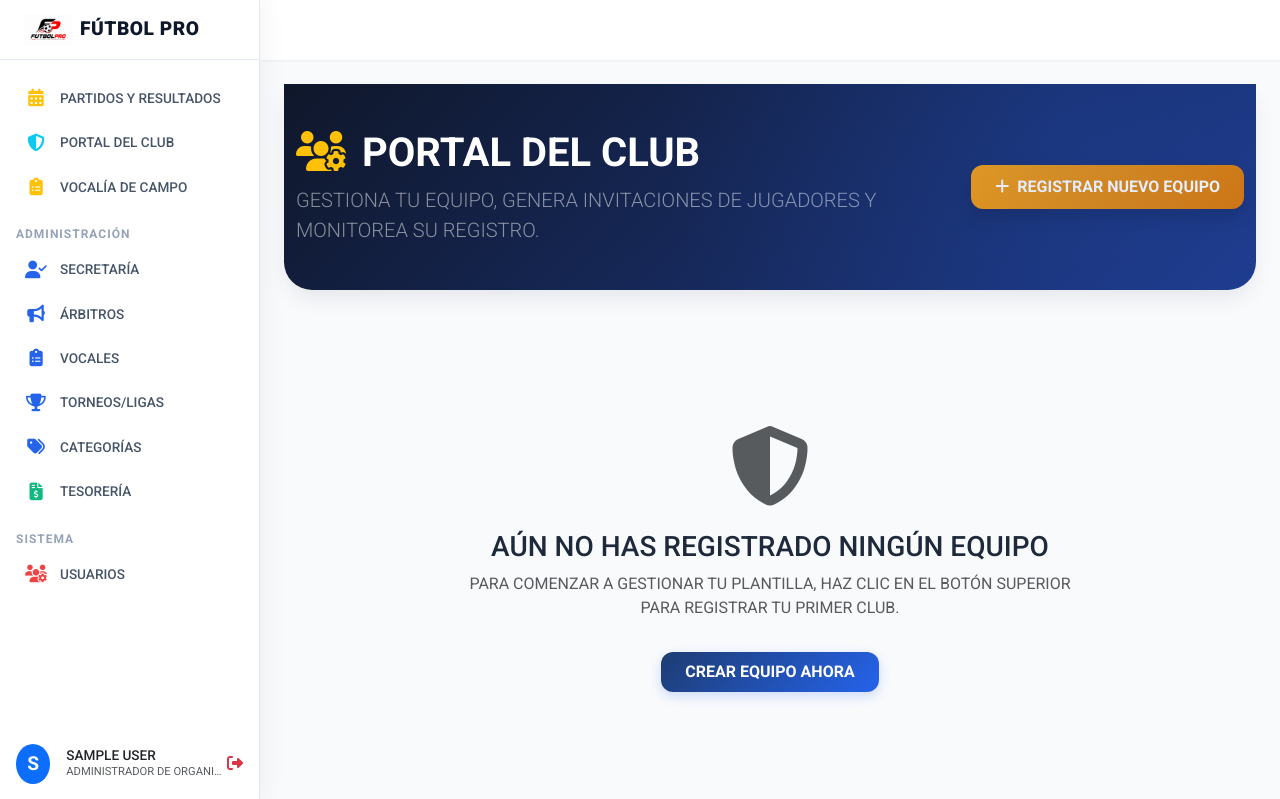
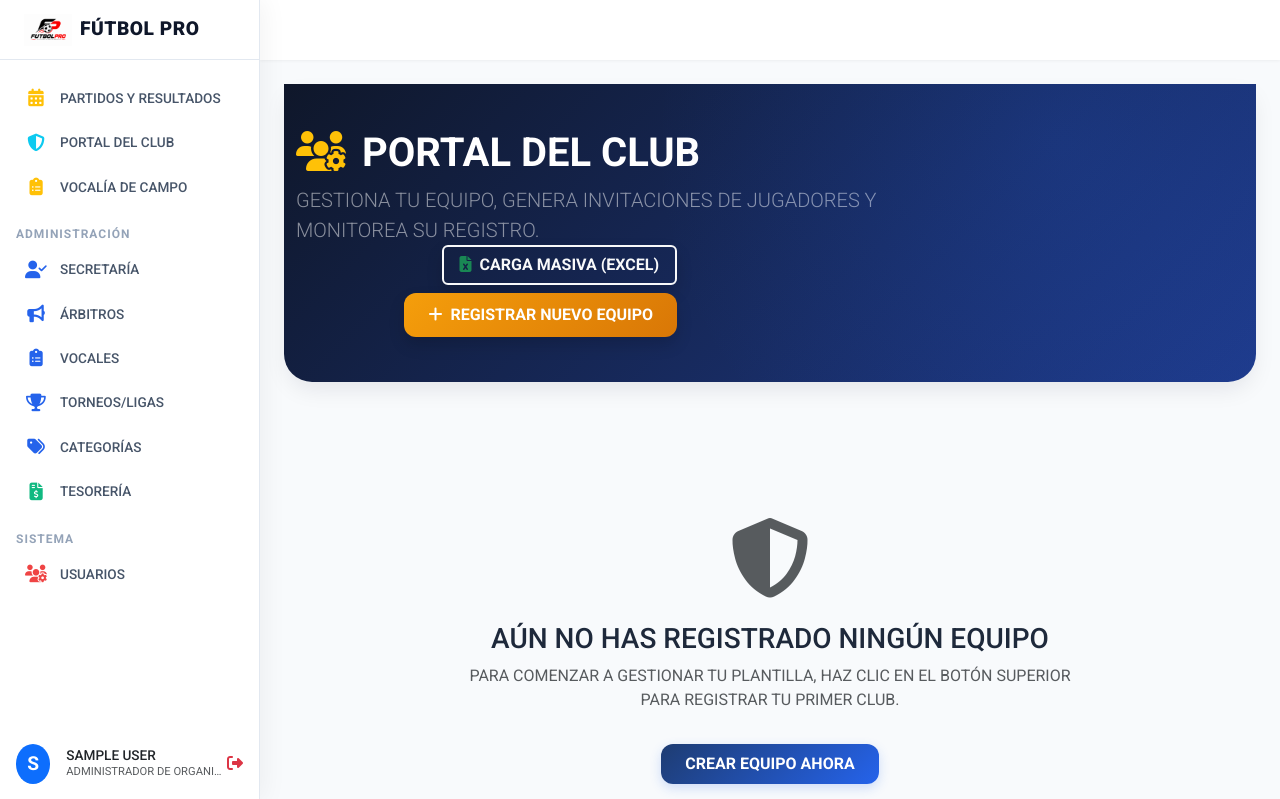
Before and after one commit to marcioperez24/SistemaTorneos, a Django app: page / in a window 1280 px wide. Shown: the top 799 px of the page. Run offline with Django 5.2, Linux system fonts and the light colour scheme; the visitor is signed in with stand-in values (Sample User, id 1); data that the repository does not hold is empty; parts of the project's set-up code (start-up, migrations or seed data) failed here and were passed over; some libraries are stand-ins or nearby versions.

Commit message:
Add bulk team import via Excel with dynamic category drop-down validation and smart feedback

```diff
--- a/teams/templates/teams/club_portal.html
+++ b/teams/templates/teams/club_portal.html
@@ -186,7 +186,10 @@
                 <p class="lead mb-0 text-white-50">Gestiona tu equipo, genera invitaciones de jugadores y monitorea su registro.</p>
             </div>
             {% if request.user.role != 'jugador' %}
-            <div class="col-md-4 text-md-end mt-3 mt-md-0">
+            <div class="col-md-5 text-md-end mt-3 mt-md-0 d-flex justify-content-md-end gap-2 flex-wrap">
+                <button type="button" class="btn btn-outline-light py-2.5 px-3 shadow fw-bold border-2" data-bs-toggle="modal" data-bs-target="#modalCargaMasivaEquipos">
+                    <i class="fa-solid fa-file-excel text-success me-2 fs-6"></i>Carga Masiva (Excel)
+                </button>
                 <a href="{% url 'crear_equipo' %}" class="btn btn-custom-accent py-2.5 px-4 shadow">
                     <i class="fa-solid fa-plus me-2"></i>Registrar Nuevo Equipo
                 </a>
@@ -1107,4 +1110,74 @@
         });
     }
 </script>
+
+<!-- Modal: Carga Masiva de Equipos vía Excel -->
+<div class="modal fade" id="modalCargaMasivaEquipos" tabindex="-1" aria-labelledby="modalCargaMasivaEquiposLabel" aria-hidden="true">
+    <div class="modal-dialog modal-dialog-centered modal-lg">
+        <div class="modal-content border-0 shadow-lg rounded-4">
+            <div class="modal-header bg-gradient bg-primary text-white border-0 rounded-top-4 p-4">
+                <div class="d-flex align-items-center">
+                    <div class="bg-white text-primary rounded-circle p-3 me-3 d-flex align-items-center justify-content-center shadow-sm" style="width: 52px; height: 52px;">
+                        <i class="fa-solid fa-file-excel fa-xl text-success"></i>
+                    </div>
+                    <div>
+                        <h4 class="fw-bold mb-0 text-white" id="modalCargaMasivaEquiposLabel">Carga Masiva de Equipos</h4>
+                        <p class="text-white-50 mb-0 small">Importación inteligente mediante hoja de cálculo Excel (.xlsx)</p>
+                    </div>
+                </div>
+                <button type="button" class="btn-close btn-close-white" data-bs-dismiss="modal" aria-label="Close"></button>
+            </div>
+            <div class="modal-body p-4">
+                <div class="row g-4">
+                    <!-- Paso 1 -->
+                    <div class="col-md-6">
+                        <div class="card h-100 border-0 bg-light rounded-4 p-3.5 shadow-sm text-center">
+                            <div class="bg-primary-subtle text-primary rounded-circle mx-auto mb-3 d-flex align-items-center justify-content-center" style="width: 50px; height: 50px;">
+                                <i class="fa-solid fa-file-arrow-down fa-lg"></i>
+                            </div>
+                            <h5 class="fw-bold mb-2 text-dark">Paso 1: Descargar Plantilla</h5>
+                            <p class="text-muted fs-8 mb-3">Descarga el formato Excel preparado con las **categorías habilitadas** de tu organización y listas desplegables.</p>
+                            <a href="{% url 'descargar_plantilla_equipos' %}" class="btn btn-outline-primary rounded-pill fw-bold w-100 py-2.5 mt-auto">
+                                <i class="fa-solid fa-download me-2"></i>Descargar Plantilla Excel (.xlsx)
+                            </a>
+                        </div>
+                    </div>
+
+                    <!-- Paso 2 -->
+                    <div class="col-md-6">
+                        <div class="card h-100 border-0 bg-light rounded-4 p-3.5 shadow-sm text-center">
+                            <div class="bg-success-subtle text-success rounded-circle mx-auto mb-3 d-flex align-items-center justify-content-center" style="width: 50px; height: 50px;">
+                                <i class="fa-solid fa-cloud-arrow-up fa-lg"></i>
+                            </div>
+                            <h5 class="fw-bold mb-2 text-dark">Paso 2: Subir Excel Completado</h5>
+                            <p class="text-muted fs-8 mb-3">Una vez rellenados los datos de los clubes, sube el archivo para realizar la validación e importación.</p>
+
+                            <form method="POST" action="{% url 'cargar_equipos_excel' %}" enctype="multipart/form-data" class="mt-auto">
+                                {% csrf_token %}
+                                <div class="mb-3">
+                                    <input type="file" name="archivo_excel" accept=".xlsx, .xls" class="form-control form-control-sm rounded-3" required>
+                                </div>
+                                <button type="submit" class="btn btn-success rounded-pill fw-bold w-100 py-2.5 shadow-sm">
+                                    <i class="fa-solid fa-file-import me-2"></i>Importar Equipos
+                                </button>
+                            </form>
+                        </div>
+                    </div>
+                </div>
+
+                <div class="alert alert-info border-0 rounded-4 mt-4 mb-0 p-3 fs-8">
+                    <div class="d-flex align-items-center mb-1">
+                        <i class="fa-solid fa-circle-info me-2 fs-6 text-info"></i>
+                        <strong class="text-dark">Instrucciones y Recomendaciones:</strong>
+                    </div>
+                    <ul class="mb-0 ps-3 text-secondary">
+                        <li>El **Nombre del Equipo** es obligatorio.</li>
+                        <li>Las **Categorías** deben coincidir con las registradas en tu organización (puedes ingresar varias separadas por coma, ej. <em>Senior, Máster</em>).</li>
+                        <li>Equipos con nombres duplicados en tu organización serán detectados e ignorados automáticamente.</li>
+                    </ul>
+                </div>
+            </div>
+        </div>
+    </div>
+</div>
 {% endblock %}
--- a/teams/urls.py
+++ b/teams/urls.py
@@ -15,6 +15,8 @@ urlpatterns = [
     # Dirigente Portal
     path('', views.club_portal, name='club_portal'),
     path('equipo/nuevo/', views.crear_equipo, name='crear_equipo'),
+    path('equipo/plantilla-excel/', views.descargar_plantilla_equipos, name='descargar_plantilla_equipos'),
+    path('equipo/cargar-excel/', views.cargar_equipos_excel, name='cargar_equipos_excel'),
     path('equipo/<int:equipo_id>/editar/', views.editar_equipo, name='editar_equipo'),
     path('equipo/<int:equipo_id>/invitar/', views.generar_invitacion, name='generar_invitacion'),
 
--- a/teams/views.py
+++ b/teams/views.py
@@ -734,3 +734,208 @@ def eliminar_categoria(request, categoria_id):
             messages.error(request, "No se puede eliminar la categoría porque hay equipos o torneos asociados a ella.")
 
     return redirect('lista_categorias')
+
+
+@login_required
+def descargar_plantilla_equipos(request):
+    import io
+    import openpyxl
+    from openpyxl.styles import Font, PatternFill, Alignment, Border, Side
+    from openpyxl.worksheet.datavalidation import DataValidation
+    from django.http import HttpResponse
+
+    if not request.user.has_module_access('equipos'):
+        messages.error(request, "No tienes permiso para acceder a este módulo.")
+        return redirect('club_portal')
+
+    categorias = list(Categoria.objects.filter(organizacion=request.organizacion).order_by('nombre'))
+    cat_names = [c.nombre for c in categorias]
+
+    wb = openpyxl.Workbook()
+
+    # Hoja 1: Equipos
+    ws_equipos = wb.active
+    ws_equipos.title = "Equipos"
+    ws_equipos.views.sheetView[0].showGridLines = True
+
+    # Hoja 2: Categorías Habilitadas
+    ws_cats = wb.create_sheet(title="Categorias_Habilitadas")
+    ws_cats.views.sheetView[0].showGridLines = True
+    ws_cats.append(["ID Categoría", "Nombre de Categoría"])
+
+    header_fill_cats = PatternFill(start_color="334155", end_color="334155", fill_type="solid")
+    header_font_cats = Font(name="Calibri", size=11, bold=True, color="FFFFFF")
+    for col in range(1, 3):
+        cell = ws_cats.cell(row=1, column=col)
+        cell.fill = header_fill_cats
+        cell.font = header_font_cats
+        cell.alignment = Alignment(horizontal="center", vertical="center")
+
+    for idx, c in enumerate(categorias, start=2):
+        ws_cats.cell(row=idx, column=1, value=c.id)
+        ws_cats.cell(row=idx, column=2, value=c.nombre)
+
+    ws_cats.column_dimensions['A'].width = 15
+    ws_cats.column_dimensions['B'].width = 30
+
+    # Estilos para Hoja Equipos
+    header_fill = PatternFill(start_color="1E3C72", end_color="1E3C72", fill_type="solid")
+    header_font = Font(name="Calibri", size=11, bold=True, color="FFFFFF")
+    thin_border = Border(
+        left=Side(style='thin', color='CBD5E1'),
+        right=Side(style='thin', color='CBD5E1'),
+        top=Side(style='thin', color='CBD5E1'),
+        bottom=Side(style='thin', color='CBD5E1')
+    )
+
+    headers = [
+        "Nombre del Equipo (Obligatorio)",
+        "Categorías (Obligatorio / Separadas por coma)",
+        "Nombre Entrenador / DT (Opcional)",
+        "Teléfono Entrenador (Opcional)",
+        "Máximo Jugadores (Opcional)"
+    ]
+    ws_equipos.append(headers)
+
+    for col_idx, h in enumerate(headers, start=1):
+        cell = ws_equipos.cell(row=1, column=col_idx)
+        cell.fill = header_fill
+        cell.font = header_font
+        cell.alignment = Alignment(horizontal="center", vertical="center")
+
+    # Filas de ejemplo
+    ejemplos = [
+        ["Real Madrid FC", cat_names[0] if cat_names else "Senior", "Zinedine Zidane", "+593987654321", 25],
+        ["FC Barcelona", ", ".join(cat_names[:2]) if len(cat_names) >= 2 else "Senior, Máster", "Pep Guardiola", "+593987654322", 25],
+    ]
+
+    for row_data in ejemplos:
+        ws_equipos.append(row_data)
+
+    # Añadir DataValidation para la columna B (Categorías) en Excel
+    if cat_names:
+        formula_cats = f'"' + ",".join(cat_names) + '"'
+        dv = DataValidation(type="list", formula1=formula_cats, allow_blank=True)
+        dv.error = 'Por favor selecciona una categoría válida de la lista'
+        dv.errorTitle = 'Categoría no válida'
+        dv.prompt = 'Selecciona una categoría de la lista'
+        dv.promptTitle = 'Categoría'
+        ws_equipos.add_data_validation(dv)
+        dv.add("B2:B100")
+
+    # Anchos de columna
+    column_widths = {'A': 32, 'B': 42, 'C': 30, 'D': 22, 'E': 22}
+    for col_letter, width in column_widths.items():
+        ws_equipos.column_dimensions[col_letter].width = width
+
+    # Bordes y alineación para filas 2 a 100
+    for row in range(2, 101):
+        for col in range(1, 6):
+            cell = ws_equipos.cell(row=row, column=col)
+            cell.border = thin_border
+            if col == 5:
+                cell.alignment = Alignment(horizontal="center")
+
+    output = io.BytesIO()
+    wb.save(output)
+    output.seek(0)
+
+    response = HttpResponse(
+        output.read(),
+        content_type='application/vnd.openxmlformats-officedocument.spreadsheetml.sheet'
+    )
+    response['Content-Disposition'] = 'attachment; filename="Plantilla_Equipos_FutbolPro.xlsx"'
+    return response
+
+
+@login_required
+def cargar_equipos_excel(request):
+    import openpyxl
+
+    if not request.user.has_module_access('equipos'):
+        messages.error(request, "No tienes permiso para acceder a este módulo.")
+        return redirect('club_portal')
+
+    if request.method == 'POST' and request.FILES.get('archivo_excel'):
+        archivo = request.FILES['archivo_excel']
+        if not (archivo.name.endswith('.xlsx') or archivo.name.endswith('.xls')):
+            messages.error(request, "El archivo debe ser en formato Excel (.xlsx o .xls).")
+            return redirect('club_portal')
+
+        try:
+            wb = openpyxl.load_workbook(archivo, data_only=True)
+            ws = wb.active
+        except Exception as e:
+            messages.error(request, f"Error al abrir el archivo Excel: {str(e)}")
+            return redirect('club_portal')
+
+        cats_org = Categoria.objects.filter(organizacion=request.organizacion)
+        cat_map = {c.nombre.strip().lower(): c for c in cats_org}
+
+        creados = 0
+        omitidos = 0
+        errores = []
+
+        for row_idx, row in enumerate(ws.iter_rows(min_row=2, values_only=True), start=2):
+            if not row or not any(row):
+                continue
+
+            nombre_equipo = str(row[0]).strip() if row[0] is not None else ""
+            cat_str = str(row[1]).strip() if len(row) > 1 and row[1] is not None else ""
+            entrenador = str(row[2]).strip() if len(row) > 2 and row[2] is not None else ""
+            telefono_dt = str(row[3]).strip() if len(row) > 3 and row[3] is not None else ""
+            max_jug = row[4] if len(row) > 4 and row[4] is not None else 25
+
+            if not nombre_equipo or nombre_equipo.lower() in ['none', 'null']:
+                continue
+
+            if Equipo.objects.filter(organizacion=request.organizacion, nombre__iexact=nombre_equipo).exists():
+                omitidos += 1
+                errores.append(f"Fila {row_idx}: El equipo '{nombre_equipo}' ya existe en tu organización.")
+                continue
+
+            try:
+                max_jugadores_val = int(max_jug)
+                if max_jugadores_val < 5 or max_jugadores_val > 100:
+                    max_jugadores_val = 25
+            except (ValueError, TypeError):
+                max_jugadores_val = 25
+
+            equipo = Equipo.objects.create(
+                nombre=nombre_equipo,
+                entrenador=entrenador if entrenador and entrenador.lower() != 'none' else None,
+                telefono_entrenador=telefono_dt if telefono_dt and telefono_dt.lower() != 'none' else None,
+                max_jugadores=max_jugadores_val,
+                dirigente=request.user,
+                organizacion=request.organizacion
+            )
+
+            if cat_str and cat_str.lower() != 'none':
+                raw_cats = [c.strip().lower() for c in cat_str.split(',') if c.strip()]
+                matched_cats = []
+                for rc in raw_cats:
+                    if rc in cat_map:
+                        matched_cats.append(cat_map[rc])
+                    else:
+                        for c_name, c_obj in cat_map.items():
+                            if rc in c_name or c_name in rc:
+                                matched_cats.append(c_obj)
+                                break
+                if matched_cats:
+                    equipo.categorias.add(*matched_cats)
+
+            creados += 1
+
+        if creados > 0:
+            messages.success(request, f"¡Importación exitosa! Se registraron {creados} equipo(s) en tu organización.")
+
+        if omitidos > 0 or errores:
+            detalles = "<br>".join(errores[:5])
+            if len(errores) > 5:
+                detalles += f"<br>... y {len(errores) - 5} observaciones más."
+            messages.warning(request, f"Se omitieron {omitidos} registro(s) por duplicidad o formato:<br>{detalles}")
+
+        return redirect('club_portal')
+
+    messages.error(request, "No se seleccionó ningún archivo Excel para subir.")
+    return redirect('club_portal')
```
